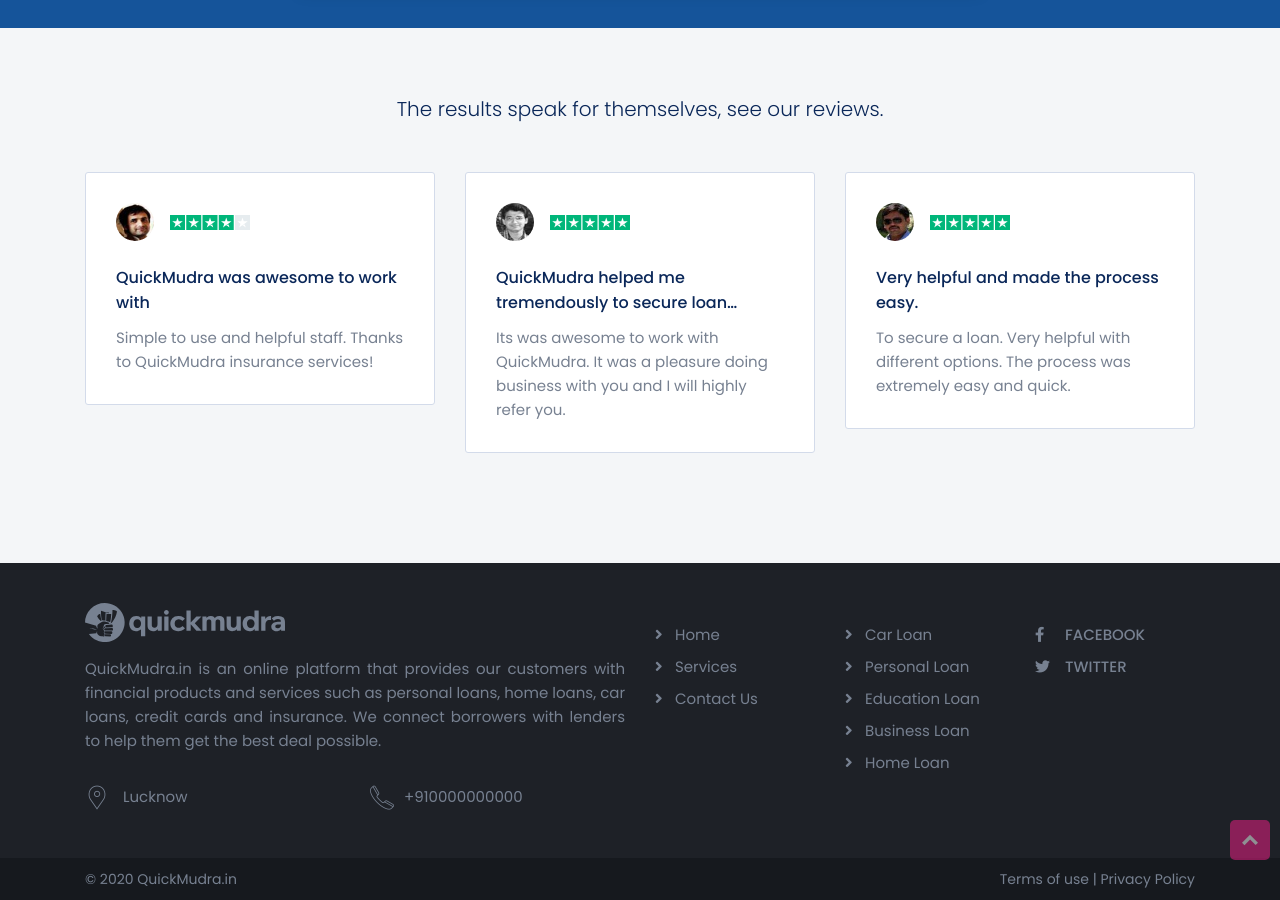
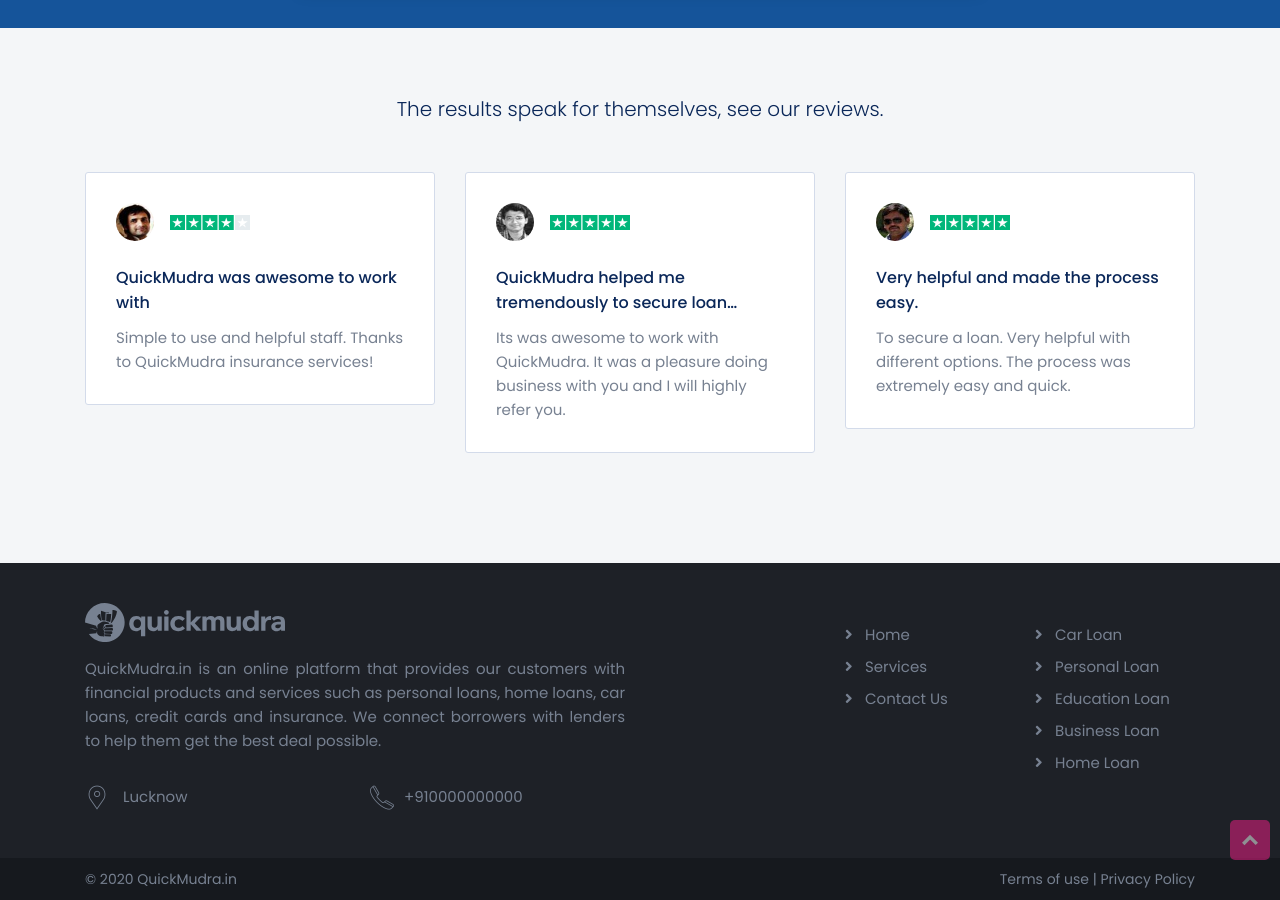
Before and after one commit to jaswinder-singh/creditme, a Jekyll site: the page built from index.html, in a window 1280 px wide and 900 px high, scrolled down 2758 px. Built offline with Jekyll 4.4.1, drawn with Linux system fonts in a browser that asks for light colours; nearby versions of some CDN libraries.

Commit message:
Update footer.html

```diff
--- a/_includes/footer.html
+++ b/_includes/footer.html
@@ -21,6 +21,11 @@
                     </div>
                 </div>
                 <div class="col-xl-2 col-lg-2 col-md-4 col-sm-6 col-6 ">
+                    <div class="widget-social mt40 ">
+                        &nbsp;
+                    </div>
+                </div>
+                <div class="col-xl-2 col-lg-2 col-md-4 col-sm-6 col-6 ">
                     <div class="widget-footer mt40 ">
                         <ul class="listnone ">
                             <li><a href="# ">Home</a></li>
@@ -37,14 +42,6 @@
                             <li><a href="# ">Education Loan</a></li>
                             <li><a href="# ">Business Loan</a></li>
                             <li><a href="# ">Home Loan</a></li>
-                        </ul>
-                    </div>
-                </div>
-                <div class="col-xl-2 col-lg-2 col-md-4 col-sm-6 col-6 ">
-                    <div class="widget-social mt40 ">
-                        <ul class="listnone ">
-                            <li><a href="#!"><i class="fab fa-facebook-f "></i>Facebook</a></li>
-                            <li><a href="#!"><i class="fab fa-twitter "></i>Twitter</a></li>
                         </ul>
                     </div>
                 </div>
```
